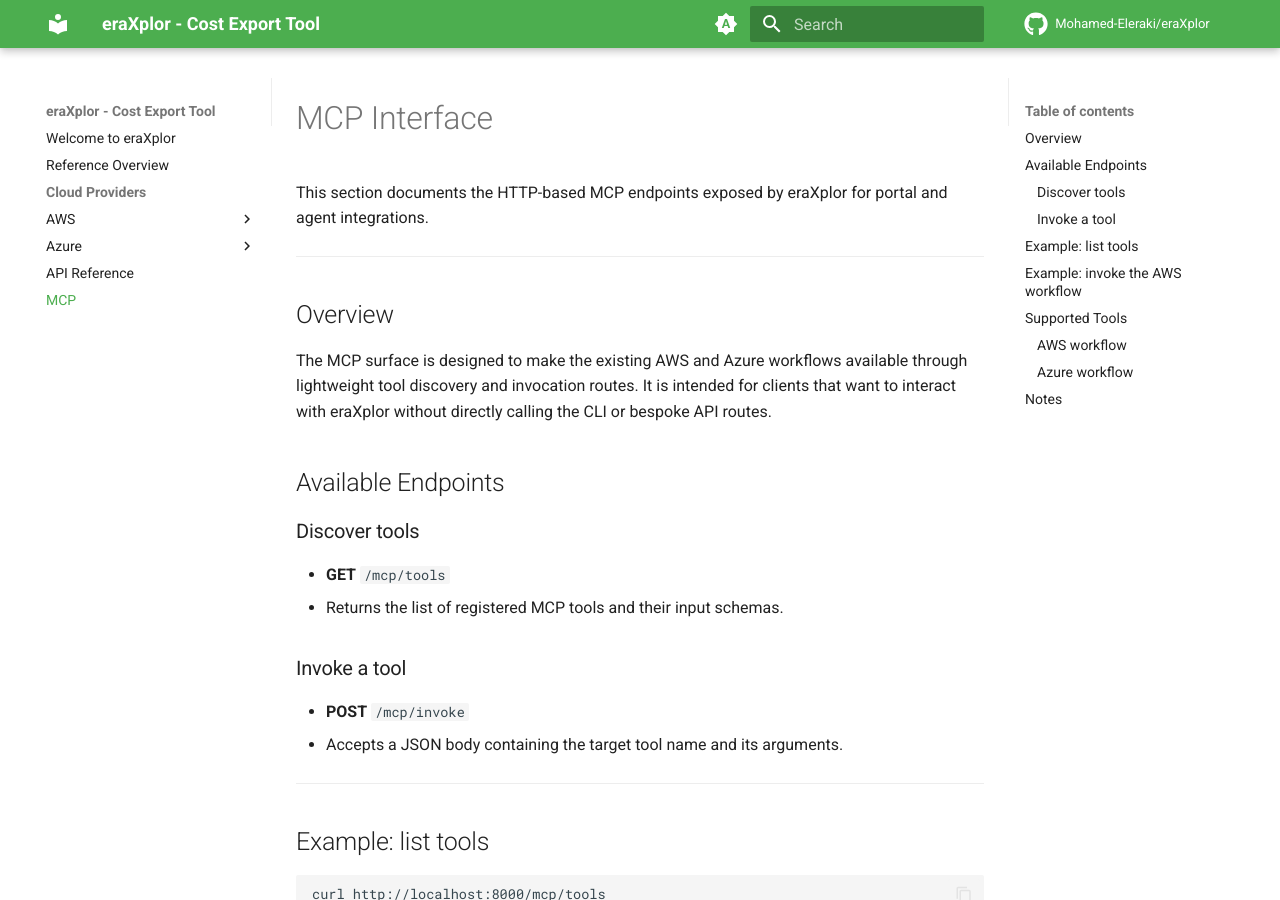
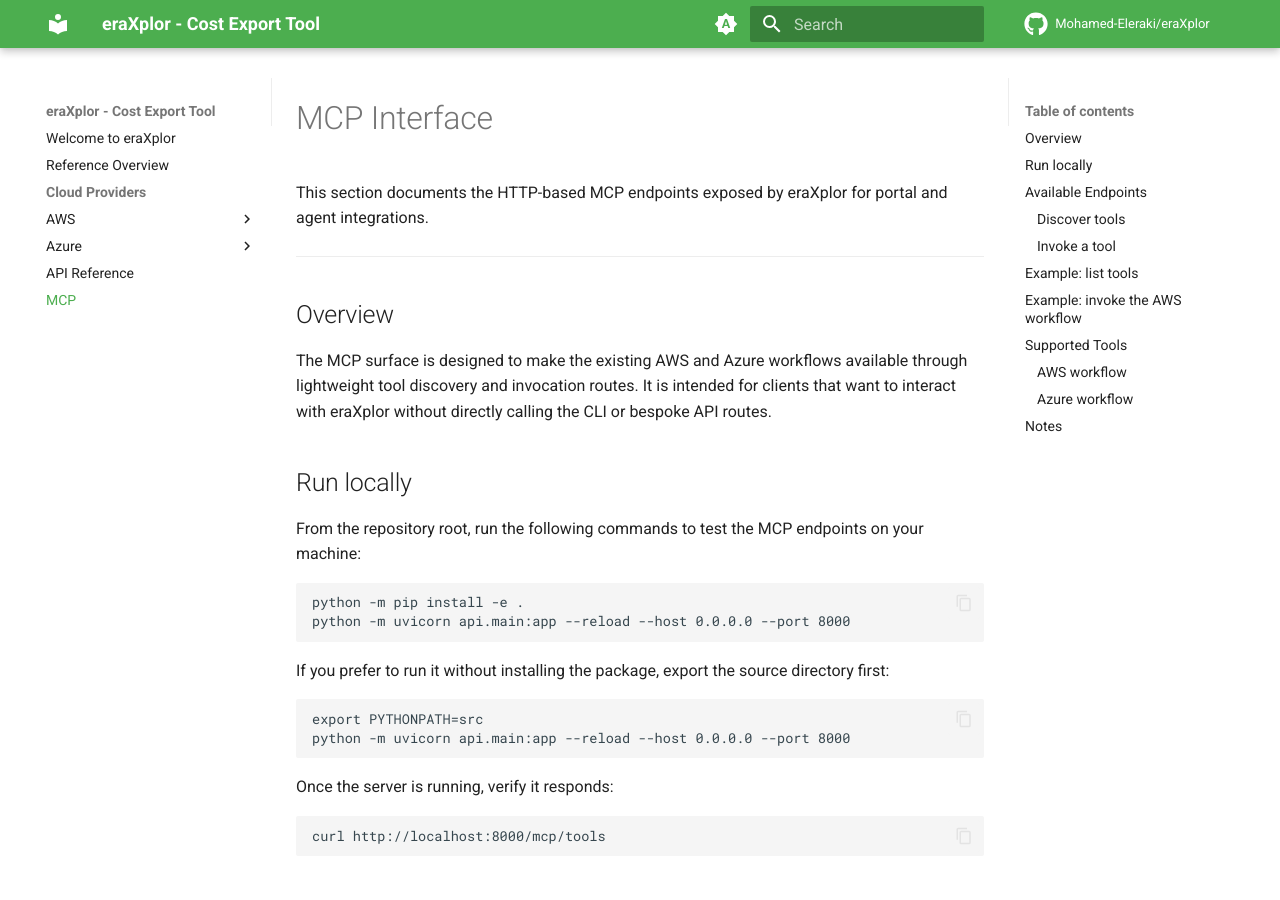
Before and after one commit to Mohamed-Eleraki/eraXplor, an MkDocs documentation site: the page built from docs/api/mcp.md, in a window 1280 px wide and 900 px high. Built offline with MkDocs 1.6.1 and Material for MkDocs 9.7.7, drawn with Linux system fonts in a browser that asks for light colours; comment, search, counter and statistics services are not loaded; the version menu is left out.

Commit message:
upd: docs / mcp instructions

````diff
--- a/docs/api/mcp.md
+++ b/docs/api/mcp.md
@@ -7,6 +7,28 @@
 ## Overview
 
 The MCP surface is designed to make the existing AWS and Azure workflows available through lightweight tool discovery and invocation routes. It is intended for clients that want to interact with eraXplor without directly calling the CLI or bespoke API routes.
+
+## Run locally
+
+From the repository root, run the following commands to test the MCP endpoints on your machine:
+
+```bash
+python -m pip install -e .
+python -m uvicorn api.main:app --reload --host 0.0.0.0 --port 8000
+```
+
+If you prefer to run it without installing the package, export the source directory first:
+
+```bash
+export PYTHONPATH=src
+python -m uvicorn api.main:app --reload --host 0.0.0.0 --port 8000
+```
+
+Once the server is running, verify it responds:
+
+```bash
+curl http://localhost:8000/mcp/tools
+```
 
 ## Available Endpoints
 
````
